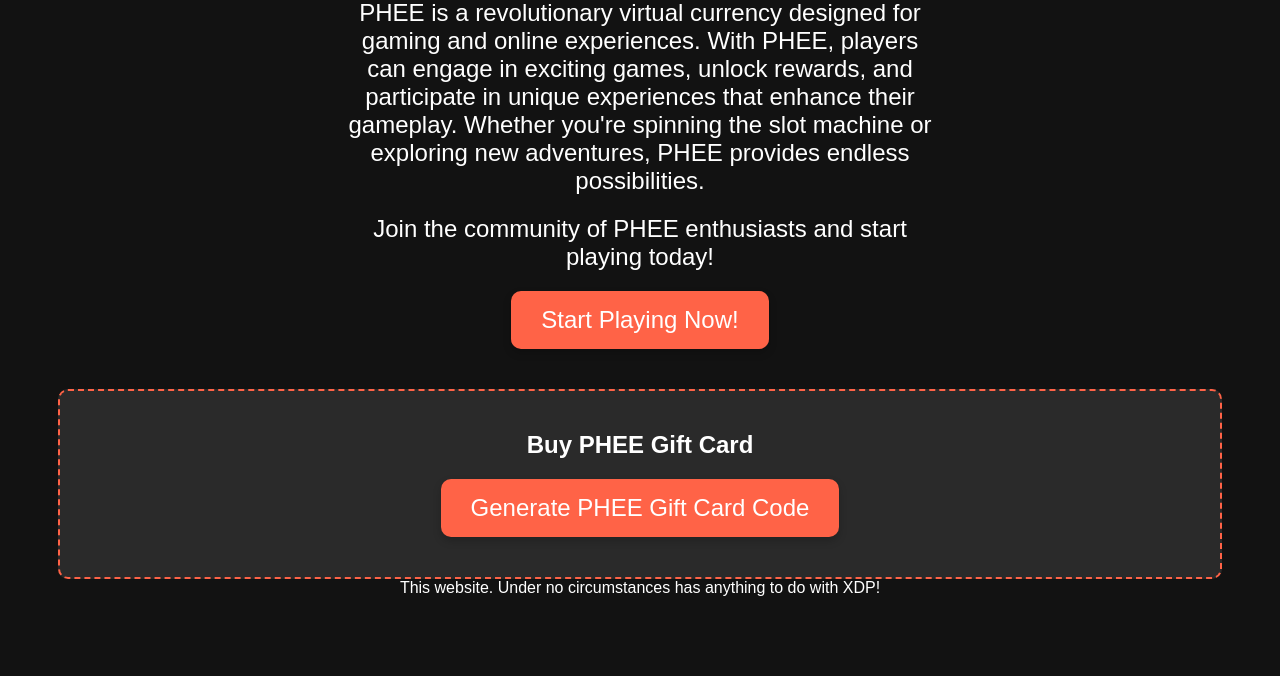
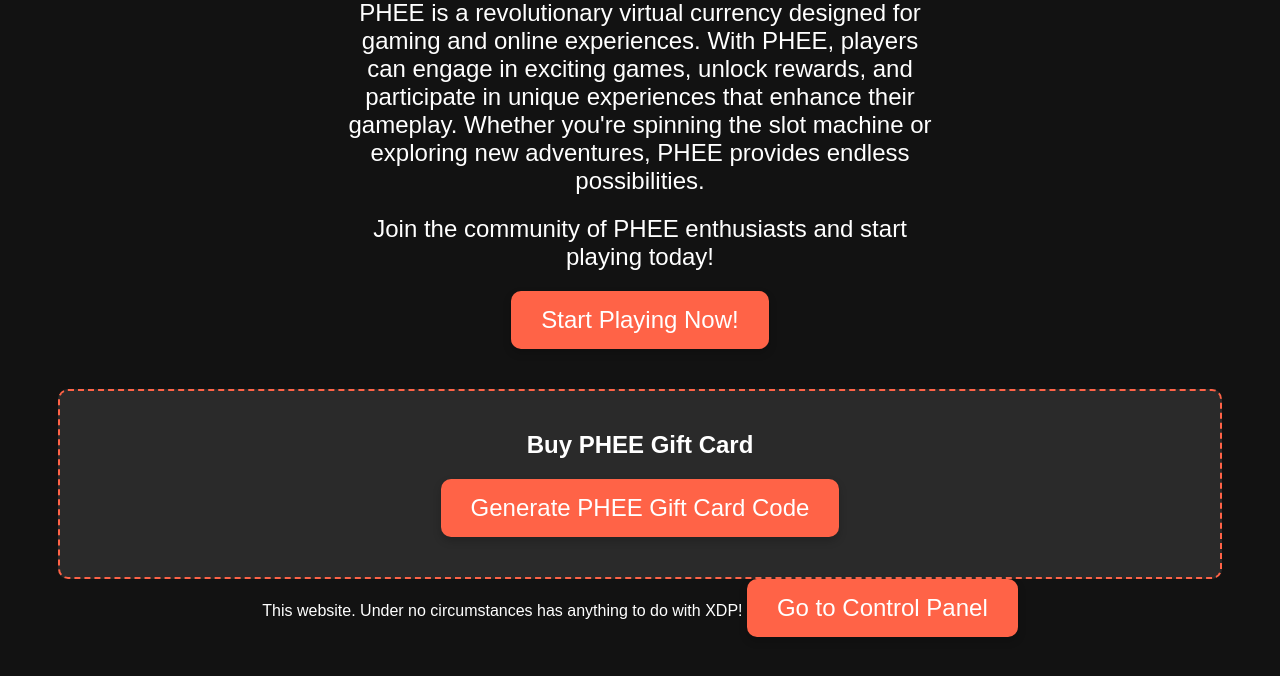
Before and after one commit to DSADSAdsahytfr/pheeski, a plain HTML site: page index.html in a window 1280 px wide. Shown: the part 166-842 px from the top of the page. Before the commit the page ends 821 px from the top, so only its background shows below. Drawn offline with Linux system fonts and the light colour scheme.

Commit message:
Added control panel.
addsed

```diff
--- a/index.html
+++ b/index.html
@@ -96,3 +96,4 @@
 </body>
 </html>
 This website. Under no circumstances has anything to do with XDP!
+<button onclick="window.location.href='control.html'">Go to Control Panel</button>
```
